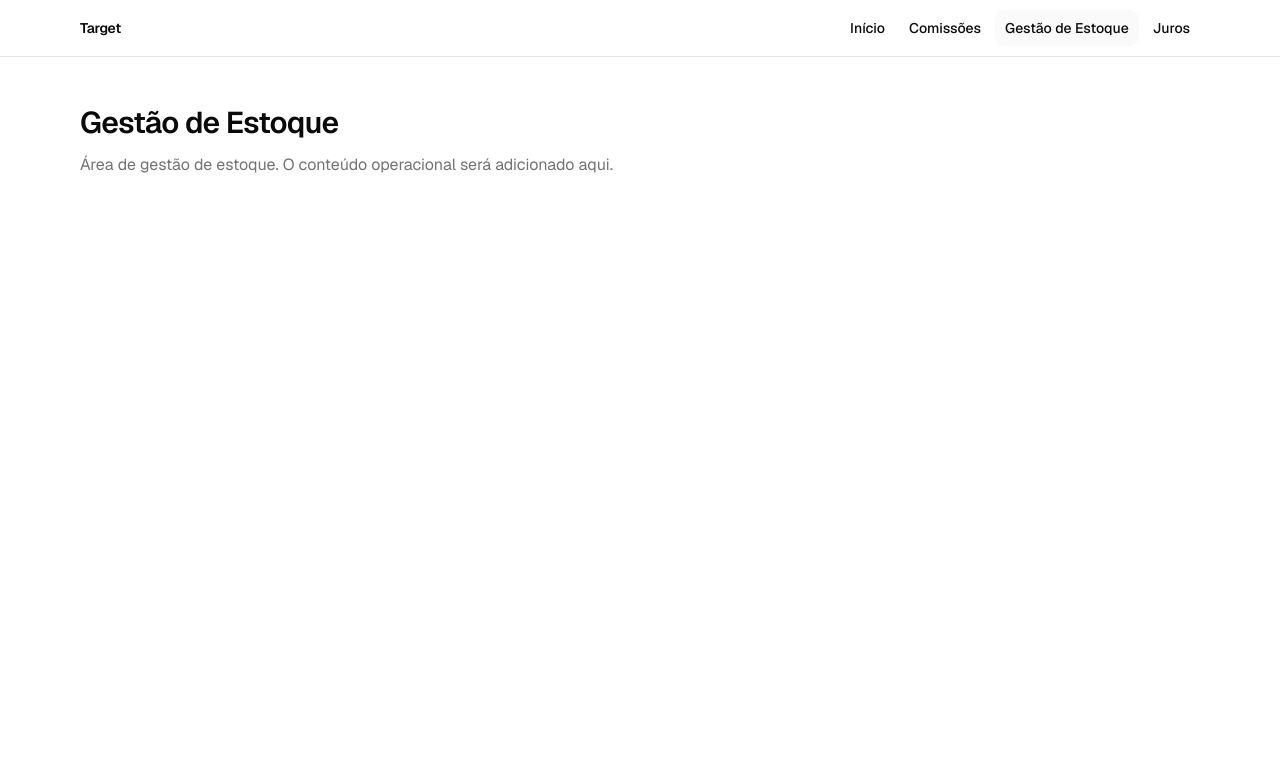
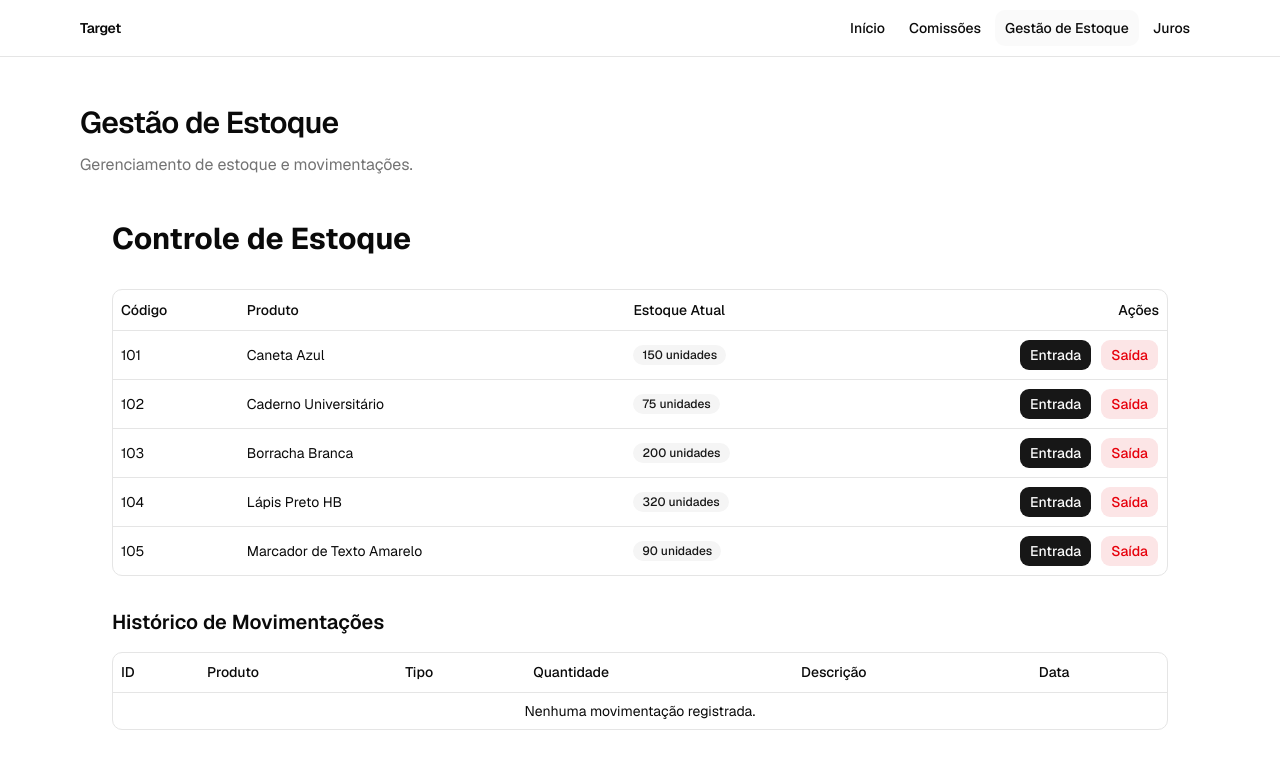
Before and after one commit to jcruzv-prog/target-app, a Next.js app: page /gestao-de-estoque in a window 1280 px wide. Shown: the top 768 px of the page. Built offline with nearby package versions, Linux system fonts and the light colour scheme.

Commit message:
feat(estoque): add estoque section to "/gestao-de-estoque" route

```diff
--- a/app/gestao-de-estoque/page.tsx
+++ b/app/gestao-de-estoque/page.tsx
@@ -1,3 +1,6 @@
+//components
+import EstoquePresenter from "@/components/ui/estoque-presenter";
+
 export default function GestaoDeEstoquePage() {
   return (
     <div className="mx-auto flex w-full max-w-6xl flex-1 flex-col gap-3 px-4 py-12">
@@ -5,8 +8,9 @@
         Gestão de Estoque
       </h1>
       <p className="text-muted-foreground">
-        Área de gestão de estoque. O conteúdo operacional será adicionado aqui.
+        Gerenciamento de estoque e movimentações.
       </p>
+      <EstoquePresenter />
     </div>
   );
 }
```
